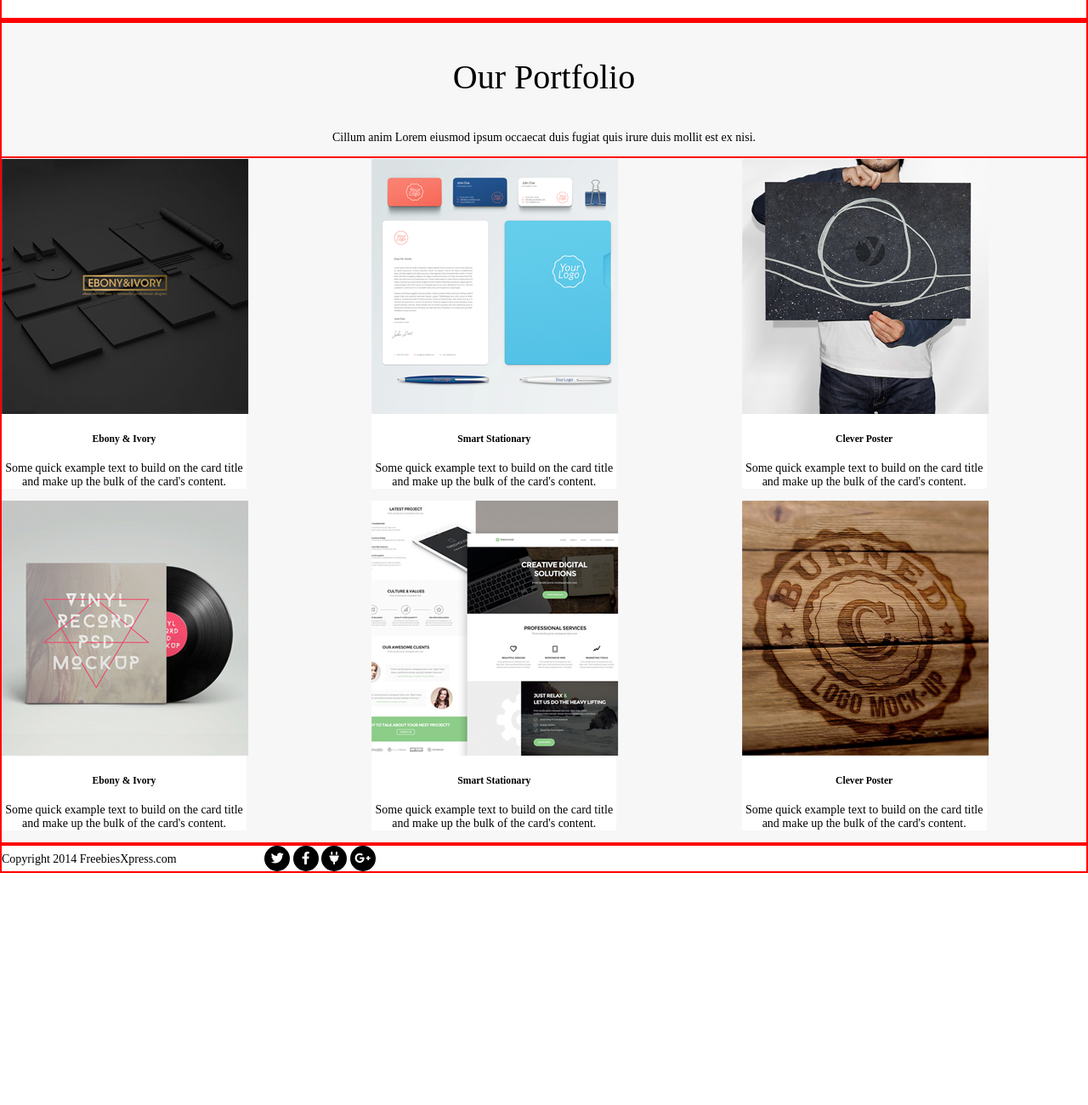
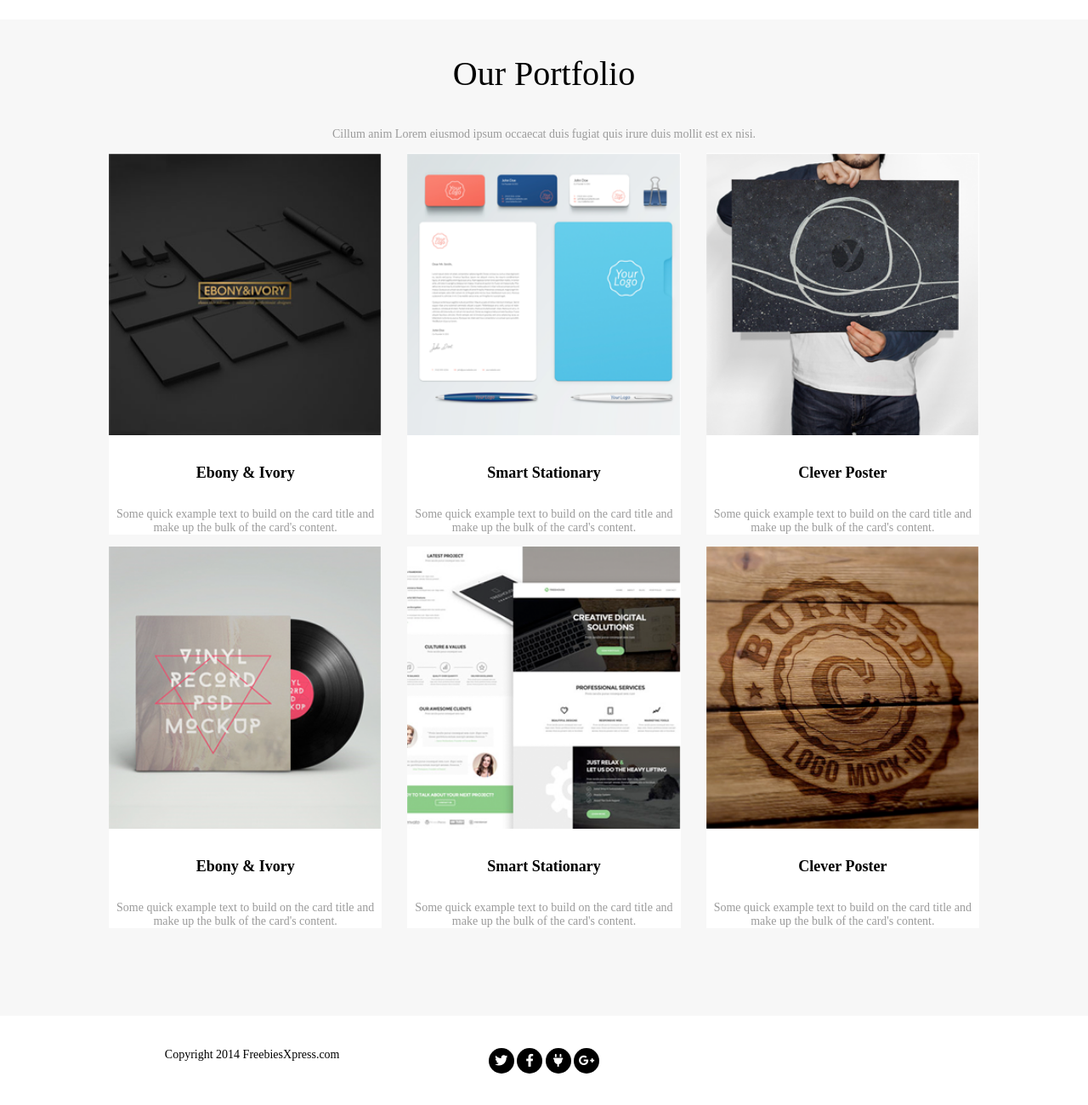
Before and after one commit to aed-maver/golden, a website: page index.html in a window 1280 px wide. Shown: the part 1237-2537 px from the top of the page at 85% size. Before the commit the page ends 2264 px from the top, so only its background shows below. Drawn offline with Linux system fonts and the light colour scheme.

Commit message:
Final touches

```diff
--- a/index.html
+++ b/index.html
@@ -38,12 +38,10 @@
         </div>
         <div class="row">
             <div class="col-12 services">
-                <div class="row">
                     <div class="col-12">
                         <p class="header">Services</p>
-                        <p>Cillum anim Lorem eiusmod ipsum occaecat duis fugiat quis irure duis mollit est ex nisi.</p>
+                        <p class="subheader">Cillum anim Lorem eiusmod ipsum occaecat duis fugiat quis irure duis mollit est ex nisi.</p>
                     </div>
-                </div>
                 <div class="row">
                     <div class="col-4">
                         <i class="fas fa-cash-register"></i>
@@ -74,15 +72,13 @@
         </div>
         <div class="row">
             <div class="col-12 portfolio">
-                <div class="row">
                     <div class="col-12">
                         <p class="header">Our Portfolio</p>
-                        <p>Cillum anim Lorem eiusmod ipsum occaecat duis fugiat quis irure duis mollit est ex nisi.</p>
+                        <p class="subheader">Cillum anim Lorem eiusmod ipsum occaecat duis fugiat quis irure duis mollit est ex nisi.</p>
                     </div>
-                </div>
                 <div class="row">
                     <div class="col-4">
-                        <div class="card" style="width: 18rem;">
+                        <div class="card">
                             <img src="images/1.png" class="card-img-top" alt="...">
                             <div class="card-body">
                                 <h5 class="card-title">Ebony & Ivory</h5>
@@ -91,7 +87,7 @@
                         </div>
                     </div>
                     <div class="col-4">
-                        <div class="card" style="width: 18rem;">
+                        <div class="card">
                             <img src="images/2.png" class="card-img-top" alt="...">
                             <div class="card-body">
                                 <h5 class="card-title">Smart Stationary</h5>
@@ -100,7 +96,7 @@
                         </div>
                     </div>
                     <div class="col-4">
-                        <div class="card" style="width: 18rem;">
+                        <div class="card">
                             <img src="images/3.png" class="card-img-top" alt="...">
                             <div class="card-body">
                                 <h5 class="card-title">Clever Poster</h5>
@@ -111,7 +107,7 @@
                 </div>
                 <div class="row">
                         <div class="col-4">
-                            <div class="card" style="width: 18rem;">
+                            <div class="card">
                                 <img src="images/4.png" class="card-img-top" alt="...">
                                 <div class="card-body">
                                     <h5 class="card-title">Ebony & Ivory</h5>
@@ -120,7 +116,7 @@
                             </div>
                         </div>
                         <div class="col-4">
-                            <div class="card" style="width: 18rem;">
+                            <div class="card">
                                 <img src="images/5.png" class="card-img-top" alt="...">
                                 <div class="card-body">
                                     <h5 class="card-title">Smart Stationary</h5>
@@ -129,7 +125,7 @@
                             </div>
                         </div>
                         <div class="col-4">
-                            <div class="card" style="width: 18rem;">
+                            <div class="card">
                                 <img src="images/6.png" class="card-img-top" alt="...">
                                 <div class="card-body">
                                     <h5 class="card-title">Clever Poster</h5>
@@ -140,9 +136,11 @@
                     </div>
             </div>
         </div>
-        <div class="row">
-            <div class="col-12 footer">
+        <div class="row footer">
+            <div class="col-4">
                     <span> Copyright 2014 FreebiesXpress.com </span>
+            </div>
+            <div class="col-4 icons">
                     <span class="icons">
                         <i class="fab fa-twitter"></i>
                         <i class="fab fa-facebook-f"></i>
@@ -150,6 +148,9 @@
                         <i class="fab fa-google-plus-g"></i>
                     </span>
             </div>
+            <div class="col-4">
+
+            </div>
         </div>
     </div>
 </body>
--- a/sass/style.scss
+++ b/sass/style.scss
@@ -11,6 +11,7 @@ $font-subheader: 16px;
 
 $font-color1: white;
 $font-color2: #fed136;
+$font-color3: #9b9b9b;
 
 $bg-color: #f7f7f7;
 
@@ -18,10 +19,16 @@ body {
     margin: 0;
     font-size: $font-menu;
 }
+
 .col-12 {
-    border: $border1;
+    //border: $border1;
     padding: 0;
 }
+
+.subheader, .card-text, .itemdesc {
+    color: $font-color3;
+}
+
 // HEADER AND WELCOME SECTION
 .bg {
     height: 700px;
@@ -69,9 +76,13 @@ header li {
 .services, .portfolio {
     min-height: 70vh;
     text-align: center;
+    padding: 0% 10%;
 }
 .services .header, .portfolio .header {
     font-size: $font-welcome;
+}
+.portfolio p .header {
+    margin: none;
 }
 .services .itemheader {
     font-size: $font-link;
@@ -88,11 +99,23 @@ header li {
 .portfolio {
     min-height: 70vh;
     background-color: $bg-color;
+    padding-bottom: 7%;
 }
 .portfolio .card {
     background-color: $font-color1;
 }
-.footer i {
+.card img {
+    width: 100%;
+}
+.card h5 {
+    font-size: $font-link;
+    font-weight: bold;
+}
+
+.footer {
+   text-align: center;
+}
+.icons i {
     text-align: center;
     color: $font-color1;
     background-color: black;
@@ -102,6 +125,6 @@ header li {
     font-size: 15px;
     border-radius: 50%;
 }
-.footer .icons {
-    padding-left: 100px;
+.footer {
+    padding: 3% 10%;
 }
```
Also changed, not shown: css/style.css, 1 other file.
